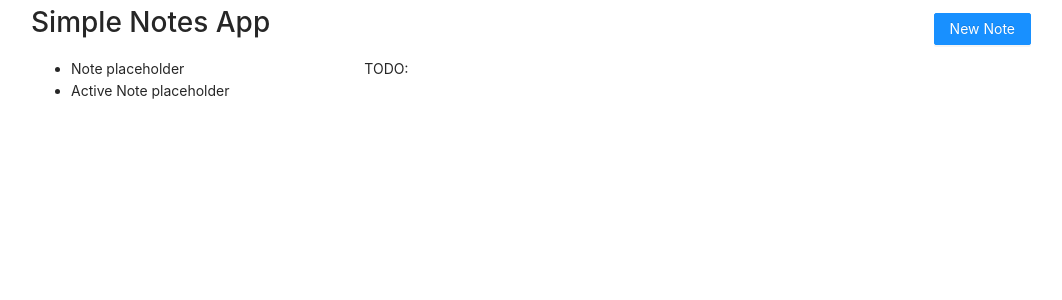
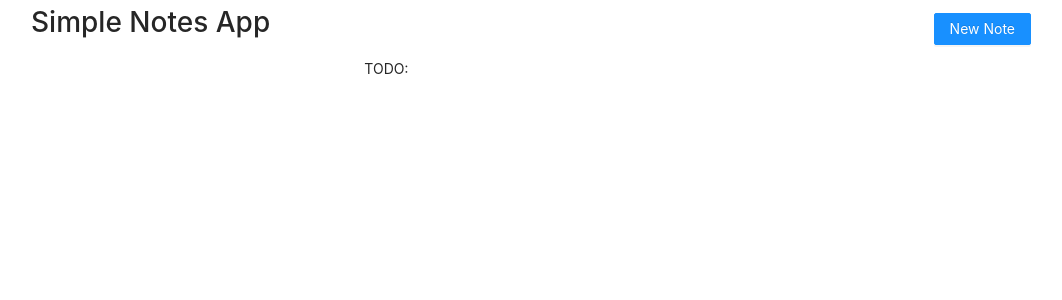
Before and after one commit to sitek94/simple-notes-app, a React (Create React App) app: page / in a window 1280 px wide. Shown: the top 300 px of the page, without its empty margins (109-1171 px from the left). Built offline with nearby package versions, Linux system fonts and the light colour scheme.

Commit message:
show list of notes

```diff
--- a/src/components/notes-list.tsx
+++ b/src/components/notes-list.tsx
@@ -1,9 +1,10 @@
+import { Menu } from 'antd'
 import { Note, Notes } from '../types'
 
 interface Props {
   notes: Notes
-  selectedNoteId: Note['id']
-  onSelect: (note: Note) => void
+  selectedNoteId?: Note['id']
+  onSelect?: (note: Note) => void
 }
 
 function NotesList({
@@ -12,12 +13,13 @@ function NotesList({
   onSelect = (note: Note) => {},
 }: Props) {
   return (
-    <div>
-      <ul>
-        <li>Note placeholder</li>
-        <li>Active Note placeholder</li>
-      </ul>
-    </div>
+    <Menu>
+      {notes.map(({ id, title }) => (
+        <Menu.Item key={id} data-testid="note-item">
+          {title}
+        </Menu.Item>
+      ))}
+    </Menu>
   )
 }
 
```
Also changed, not shown: 1 other file (tests, documents, lock files or other folders).
